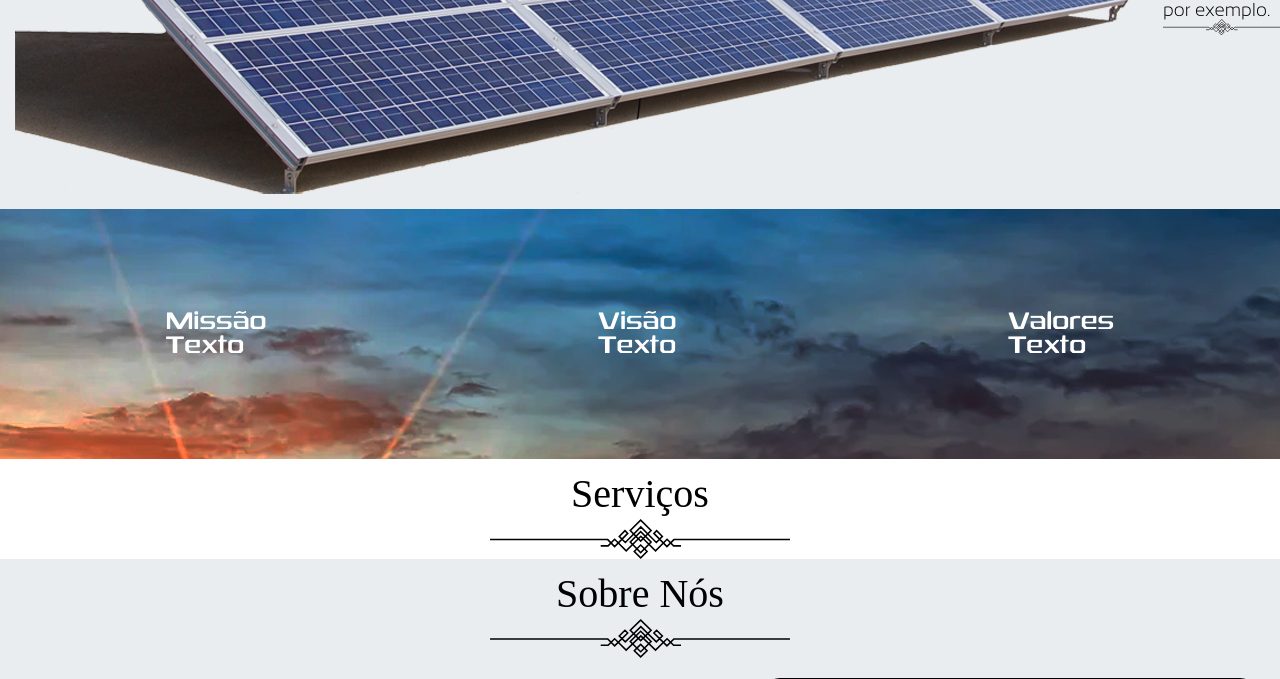
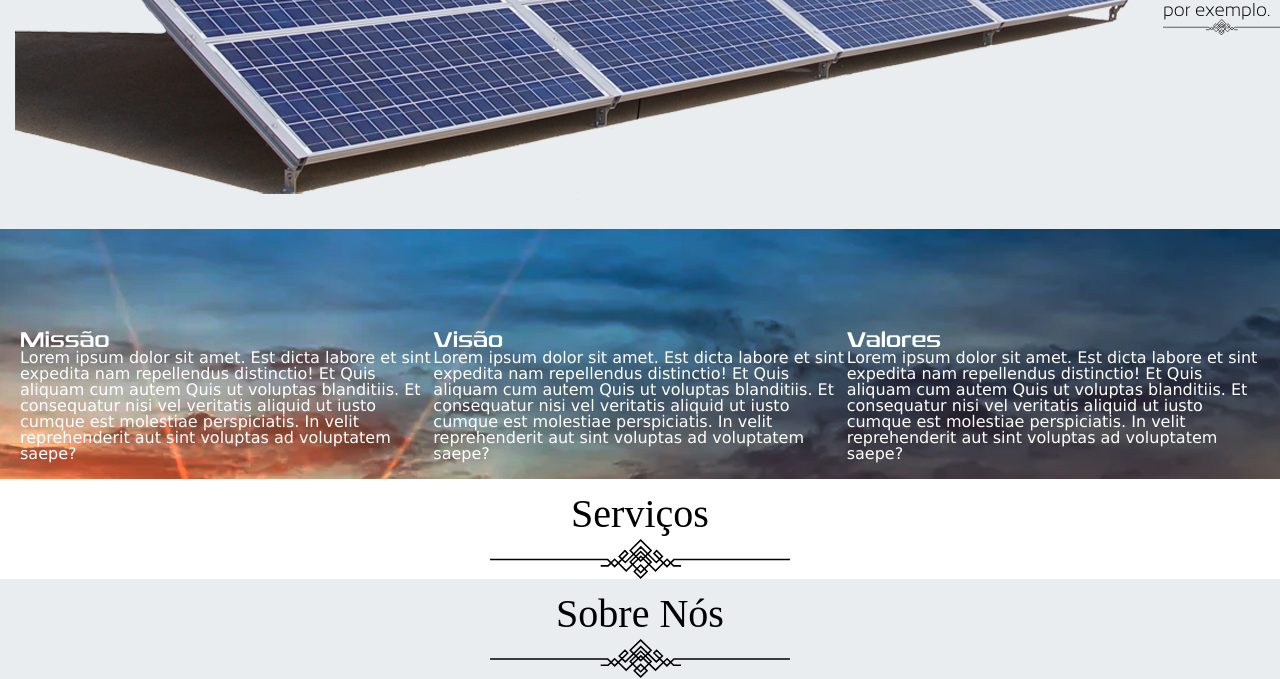
Before and after one commit to Notsumez/ArCondicionado, a PHP site: page / in a window 1280 px wide. Shown: the part 891-1570 px from the top of the page. Run offline with PHP 8.4, Linux system fonts and the light colour scheme; some libraries are stand-ins or nearby versions.

Commit message:
textinho mvv

```diff
--- a/CSS/estilo.css
+++ b/CSS/estilo.css
@@ -126,13 +126,19 @@ body {
     display: flex;
     justify-content: space-around;
     align-items: center;
+    margin: 20px;
 }
 
 .mvv-conteudo {
-    font-size: 18pt;
+    font-size: 16pt;
     color: white;
     font-family: 'rexila';
     margin-top: 100px;
+}
+
+.mvv-textos {
+    font-family: Verdana, Geneva, Tahoma, sans-serif;
+    font-size: 12pt;
 }
 /* ###################### Fim do Missão, Visão e Valores ###################### */
 
--- a/index.php
+++ b/index.php
@@ -34,13 +34,22 @@
         <section class="bg-mvv">
             <div class="mvv-container">
                 <div class="mvv-conteudo">Missão
-                    <div>Texto</div>
+                    <div class="mvv-textos">Lorem ipsum dolor sit amet. Est dicta labore et sint expedita nam repellendus distinctio!
+                        Et Quis aliquam cum autem Quis ut voluptas blanditiis. Et consequatur nisi vel veritatis
+                        aliquid ut iusto cumque est molestiae perspiciatis. In velit reprehenderit aut sint
+                        voluptas ad voluptatem saepe?</div>
                 </div>
                 <div class="mvv-conteudo">Visão
-                    <div>Texto</div>
+                    <div class="mvv-textos">Lorem ipsum dolor sit amet. Est dicta labore et sint expedita nam repellendus distinctio!
+                        Et Quis aliquam cum autem Quis ut voluptas blanditiis. Et consequatur nisi vel veritatis
+                        aliquid ut iusto cumque est molestiae perspiciatis. In velit reprehenderit aut sint
+                        voluptas ad voluptatem saepe?</div>
                 </div>
                 <div class="mvv-conteudo">Valores
-                    <div>Texto</div>
+                    <div class="mvv-textos">Lorem ipsum dolor sit amet. Est dicta labore et sint expedita nam repellendus distinctio!
+                        Et Quis aliquam cum autem Quis ut voluptas blanditiis. Et consequatur nisi vel veritatis
+                        aliquid ut iusto cumque est molestiae perspiciatis. In velit reprehenderit aut sint
+                        voluptas ad voluptatem saepe?</div>
                 </div>
             </div>
         </section>
```
Also changed, not shown: 1 other file.
